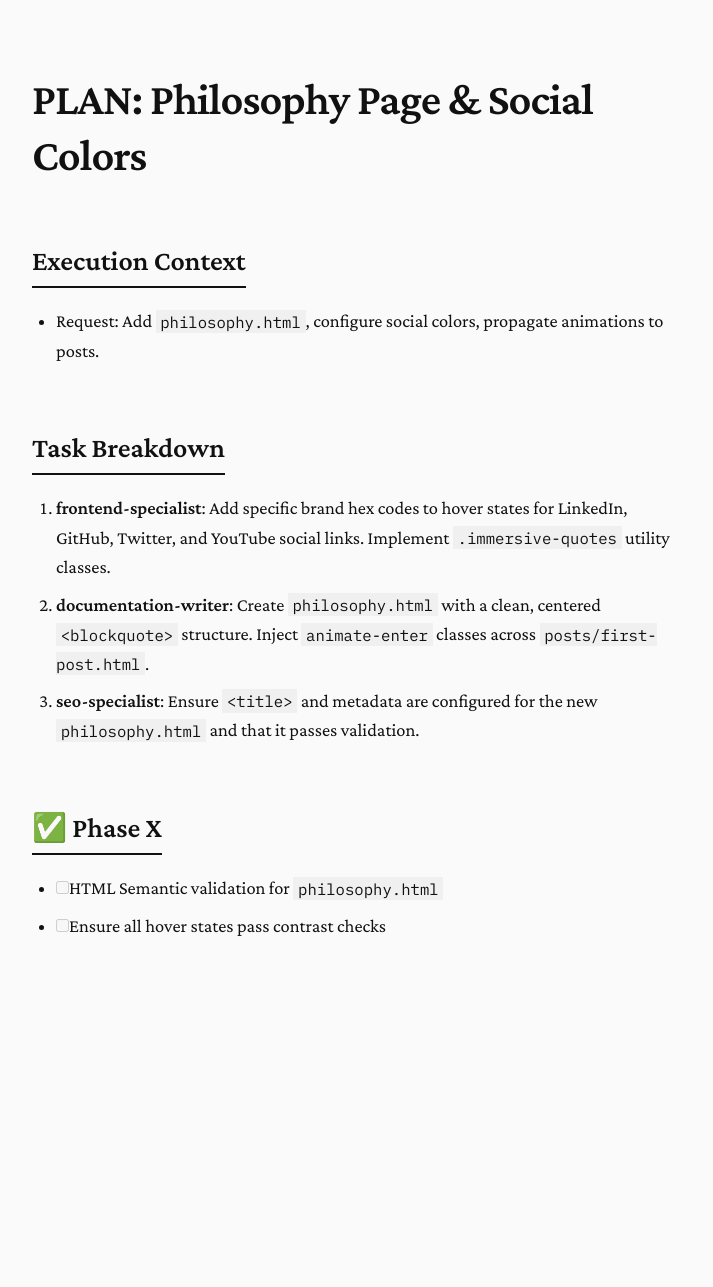
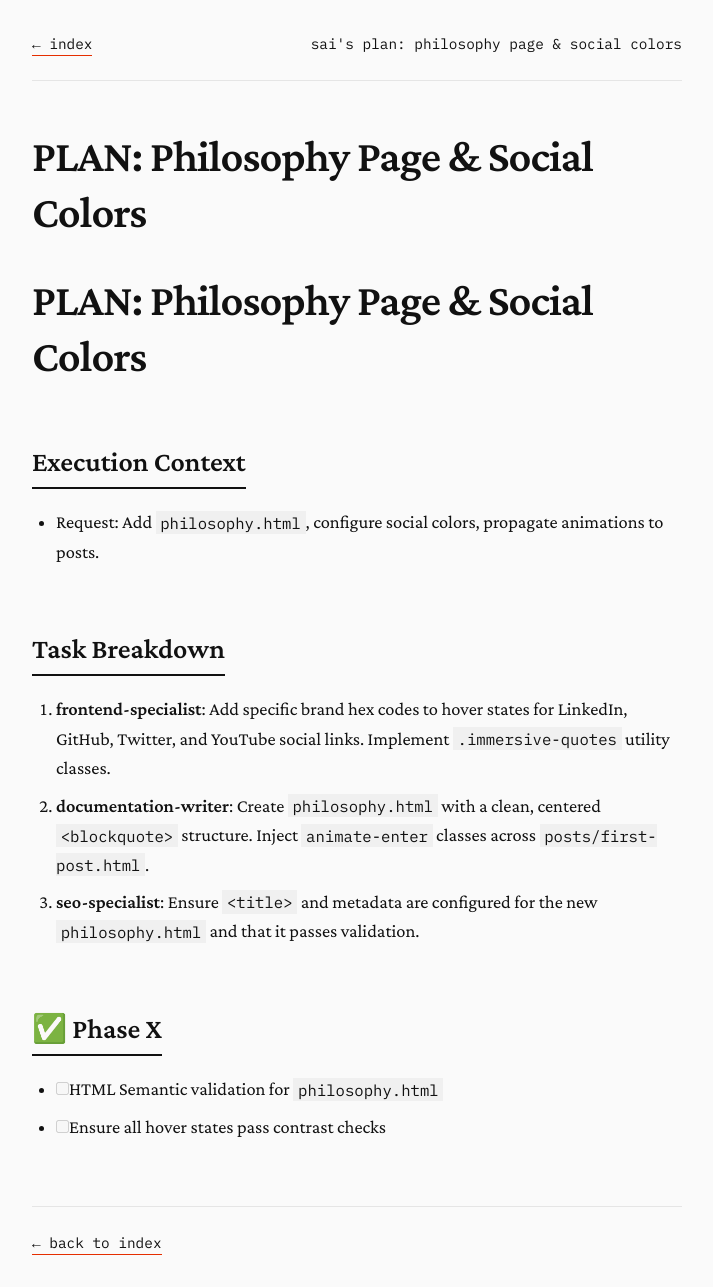
Before and after one commit to Sai21112000/sai21112000.github.io, a Jekyll site: the page built from docs/PLAN-philosophy-page.md, in a window 1280 px wide. Shown: the whole page, without its empty margins (283-996 px from the left). Built offline with Jekyll 4.4.1, drawn with Linux system fonts in a browser that asks for light colours; our own code applies the rules of GitHub Pages for plain Markdown files; before the commit the page ends 997 px from its top, so only the background shows below that.

Commit message:
refactor: converted all top level pages to markdown for vibe coders

```diff
--- /dev/null
+++ b/_layouts/page.html
@@ -0,0 +1,22 @@
+---
+layout: default
+---
+<nav class="animate-enter">
+    <a href="{{ '/' | relative_url }}">← index</a>
+    <span>sai's {{ page.title | downcase }}</span>
+</nav>
+
+<article class="animate-enter" style="animation-delay: 0.1s;">
+    <header>
+        <h1>{{ page.title }}</h1>
+        <p class="meta">{{ page.description }}</p>
+    </header>
+
+    <div class="content immersive-quotes">
+        {{ content }}
+    </div>
+</article>
+
+<footer class="animate-enter" style="animation-delay: 0.6s;">
+    <a href="{{ '/' | relative_url }}">← back to index</a>
+</footer>
```
Also changed, not shown: _layouts/home.html (renamed from index.html, +6 -7 lines), index.md (added, +11 -0 lines), philosophy.html (deleted, +0 -36 lines), philosophy.md (added, +17 -0 lines), README.md, 1 other file.
